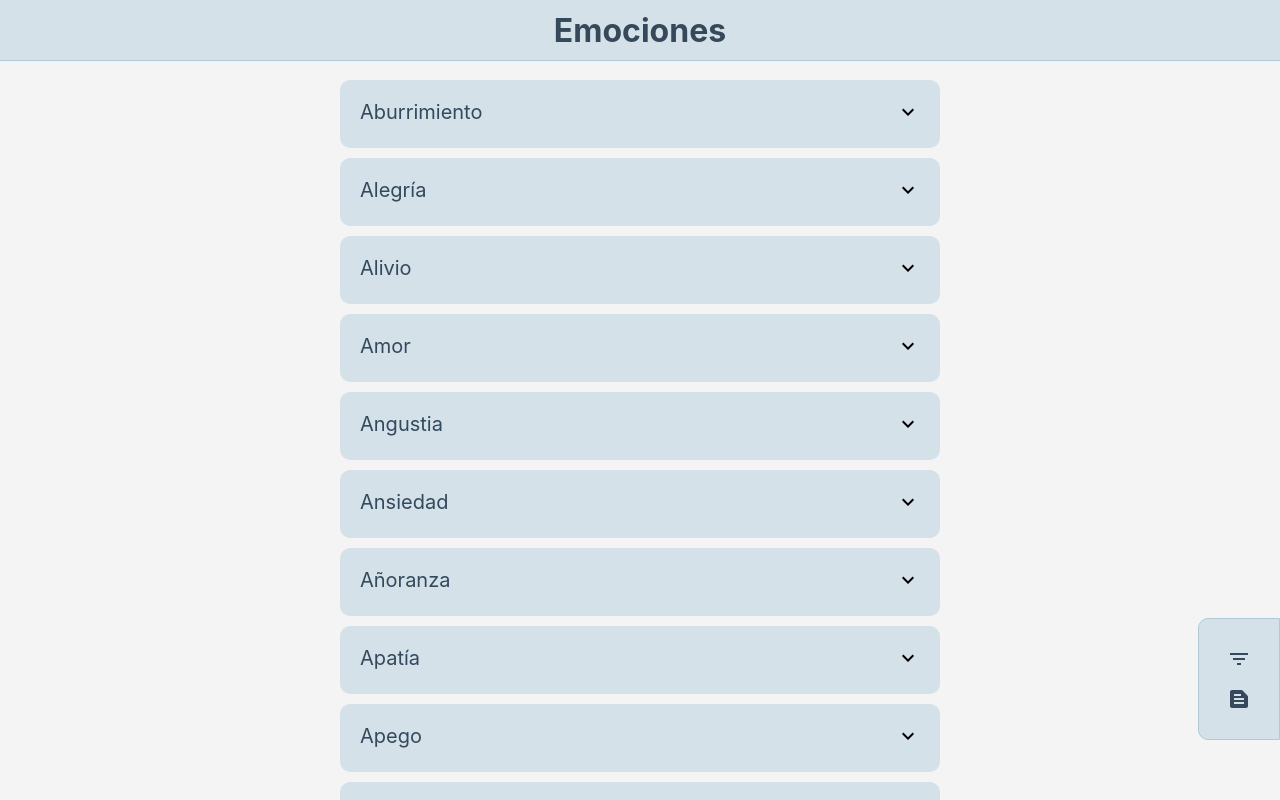
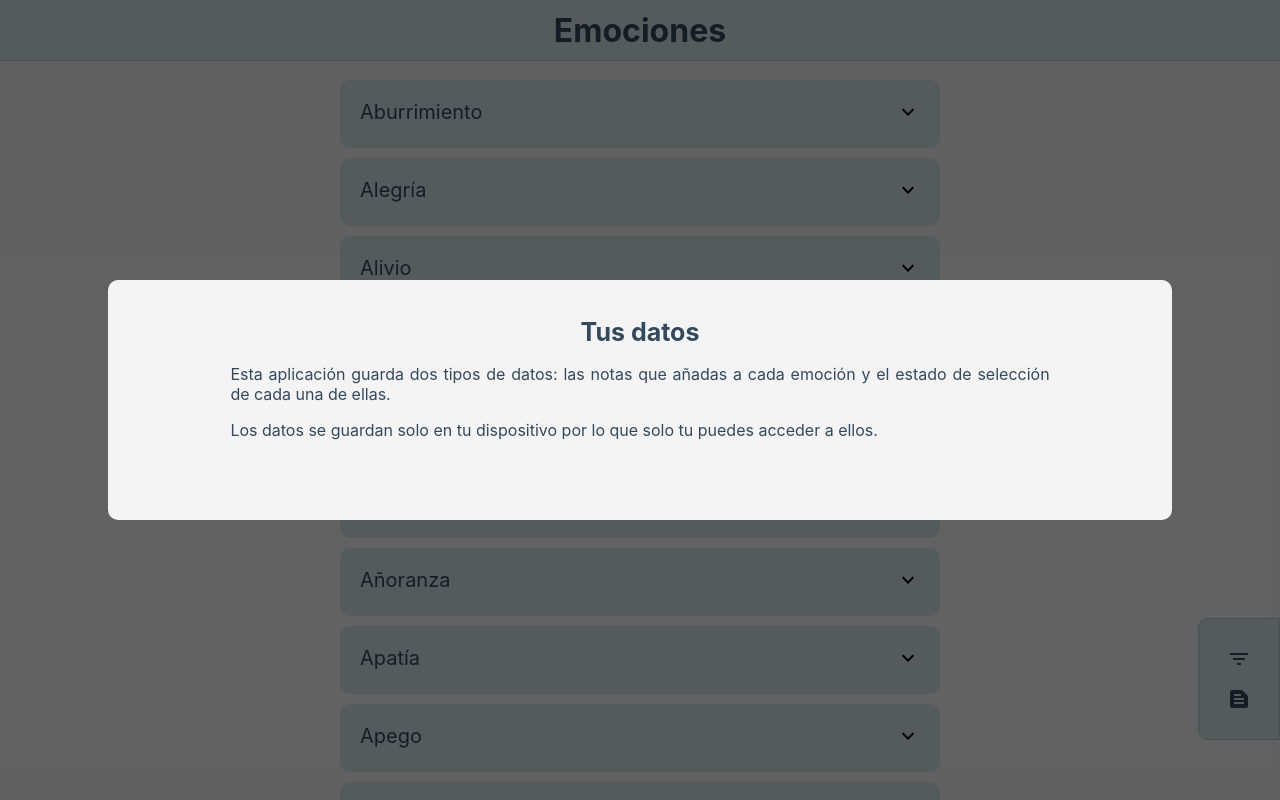
Before and after one commit to kikeelectronico/emociones, a React (Create React App) app in the folder emociones/: page / in a window 1280 px wide. Shown: the top 800 px of the page. Built offline with nearby package versions, Linux system fonts and the light colour scheme.

Commit message:
add data modal

```diff
--- a/emociones/src/App.js
+++ b/emociones/src/App.js
@@ -8,6 +8,7 @@ import './App.css';
 import Header from "./components/Header";
 import Emotion from './components/Emotion';
 import Footer from "./components/Footer";
+import Modal from "./components/Modal";
 
 let local_emotions = localStorage.getItem("emotions")
 let emotions_list = require("./emotions.json")
@@ -17,7 +18,7 @@ function App() {
 
   const [filtered, setFiltered] = useState(null)
   const [selected, setSelected] = useState(0)
-  const [modal, setModal] = useState(false)
+  const [modal, setModal] = useState(true)
 
   useEffect(() => {
     let _selected = 0
@@ -100,6 +101,7 @@ function App() {
         </IconButton>
       </section>
       <Footer/>
+      <Modal visible={modal}/>
     </div>
   );
 }
--- /dev/null
+++ b/emociones/src/components/Modal.js
@@ -0,0 +1,27 @@
+import React from "react";
+import "./modal.css"
+
+export default function Modal(props) {
+
+  return (
+    <>
+        {
+            props.visible ?
+                <div className="modal-background">
+                    <div className="modal-container">
+                        <h1 className="modal-title">Tus datos</h1>
+                        <div className="modal-text">
+                            <p>
+                                Esta aplicación guarda dos tipos de datos: las notas que añadas a cada emoción y el estado de selección de cada una de ellas.
+                            </p>
+                            <p>
+                                Los datos se guardan solo en tu dispositivo por lo que solo tu puedes acceder a ellos.
+                            </p>
+                        </div>
+                    </div>
+                </div>
+            : <></>
+        }
+    </>
+  )
+}
--- /dev/null
+++ b/emociones/src/components/modal.css
@@ -0,0 +1,34 @@
+.modal-background {
+    position: fixed;
+    top: 0px;
+    left: 0px;
+    width: 100vw;
+    height: 100vh;
+    z-index: 100;
+    background-color: rgba(0, 0, 0, 0.6);
+    display: flex;
+    flex-direction: row;
+    flex-wrap: wrap;
+    justify-content: center;
+    align-items: center;
+}
+
+.modal-container {
+    min-height: 200px;
+    width: 80%;
+    padding: 20px;
+    border-radius: 10px;
+    background-color: #f4f4f4;
+}
+
+.modal-title {
+    font-size: 25px;
+    color: #33495D;
+}
+
+.modal-text {
+    width: 80%;
+    margin-left: 10%;
+    text-align: justify;
+    color: #33495D;
+}
```
